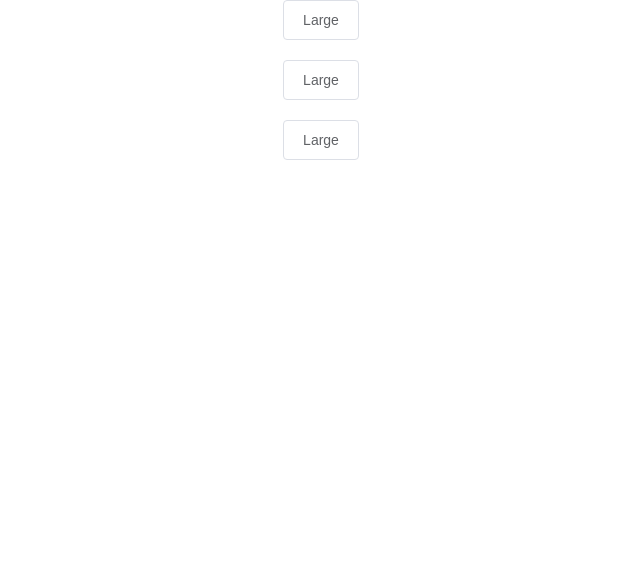
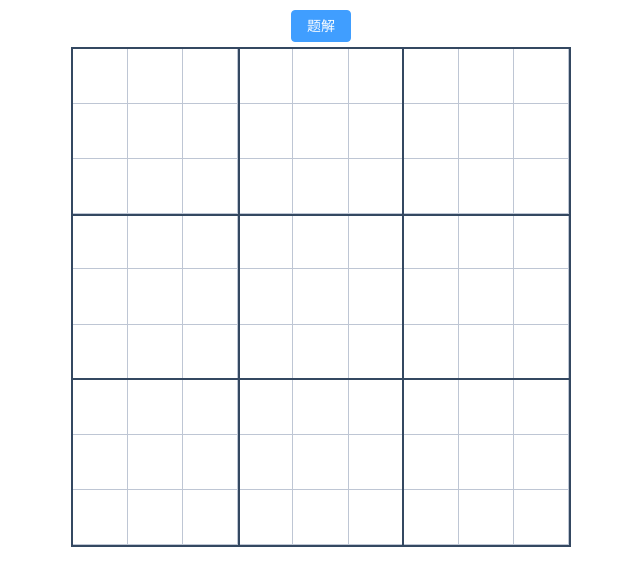
Before and after one commit to Hicircum/sudoku-vue, a Vue app in the folder sudoku/: page /solver in a window 1280 px wide. Shown: the top 586 px of the page, without its empty margins (319-959 px from the left). Built offline with nearby package versions, Linux system fonts and the light colour scheme.

Commit message:
feat: get answer for user input

```diff
--- a/sudoku/src/components/Sudoku.vue
+++ b/sudoku/src/components/Sudoku.vue
@@ -1,4 +1,7 @@
 <template>
+    <div class="sovle" v-if="isSovler">
+        <el-button type="primary" @click="getAns">题解</el-button>
+    </div>
     <div class="game-warp">
       <div class="game-board">
         <div class="game-inner">
@@ -34,7 +37,8 @@ import { ref, watch } from 'vue'
 import SudokuCell from './SudokuCell.vue'
 
 const props = defineProps({
-    problem: Array
+    problem: Array,
+    isSovler: Boolean
 })
 
 const hoverCell = ref({
@@ -112,6 +116,42 @@ function handleDigit(x, row, col) {
     }
     return props.problem[row][col]
 }
+
+// 求解用户输入
+function getAns(){
+    if(!props.isSovler){
+        return
+    }
+    const worker = new Worker(new URL('@/worker/sudoku.js', import.meta.url))
+    let boardStr = "";
+    for(let j = 0; j < 9; j++){
+        for(let k = 0; k < 9; k++){
+            if(userAnswer.value[j][k] === 0){
+                boardStr += "."
+            }else{
+                boardStr += userAnswer.value[j][k].toString();
+            }
+        }
+    }
+    worker.postMessage({"solve": true, "problem": boardStr})
+    worker.onmessage = (e) => {
+        const ans = e.data
+        console.log(ans)
+        for(let i = 0; i < 9; i++){
+            for(let j = 0; j < 9; j++){
+                userAnswer.value[i][j] = ans[1][i][j]
+            }
+        }
+    }
+    worker.onerror = (e) => {
+        ElNotification({
+            title: 'Error',
+            message: e.message,
+            type: 'error',
+        })
+    }
+}
+
 
 function isValid(row, col) {
     // 检查是否有重复数字，有则返回false
@@ -336,4 +376,10 @@ watch(userAnswer.value, () => {
   background-color: rgba(255, 255, 255, 0.5);
   z-index: 1;
 }
+
+.sovle{
+  display: flex;
+  justify-content: center;
+  margin-top: 10px;
+}
 </style>
--- a/sudoku/src/views/HomeView.vue
+++ b/sudoku/src/views/HomeView.vue
@@ -13,7 +13,7 @@
         :label="item" />
       </el-radio-group>
     </div>
-    <Sudoku :problem="problem"/>
+    <Sudoku :problem="problem" :isSovler="false"/>
   </div>
 </template>
 
@@ -110,6 +110,11 @@ function solveProblem() {
         problemList.value = temp;
         problemIndex.value = 1;
         problem.value = problemList.value[0]
+        ElNotification({
+        title: 'Success',
+        message: '以为您求解所有题目',
+        type: 'success',
+      })
       }
     }
     workers.push(worker)
--- a/sudoku/src/views/SolverView.vue
+++ b/sudoku/src/views/SolverView.vue
@@ -1,26 +1,23 @@
 <template>
-  <div class="actions">
-    <div class="btn">
-      <el-button size="large">Large</el-button>
-    </div>
-    <div class="btn">
-      <el-button size="large">Large</el-button>
-    </div>
-    <div class="btn">
-      <el-button size="large">Large</el-button>
-    </div>
-  </div>
+  <Sudoku :problem="problem" :is-sovler="true" />
 </template>
 
+<script setup>
+import { ref } from 'vue';
+import Sudoku from '../components/Sudoku.vue';
+const problem = ref([
+  [0,0,0,0,0,0,0,0,0],
+  [0,0,0,0,0,0,0,0,0],
+  [0,0,0,0,0,0,0,0,0],
+  [0,0,0,0,0,0,0,0,0],
+  [0,0,0,0,0,0,0,0,0],
+  [0,0,0,0,0,0,0,0,0],
+  [0,0,0,0,0,0,0,0,0],
+  [0,0,0,0,0,0,0,0,0],
+  [0,0,0,0,0,0,0,0,0]
+])
+</script>
+
 <style lang="less" scoped>
-.actions {
-  display: flex;
-  justify-content: center;
-  flex-direction: column;
-  height: 100%;
-  .btn{
-    text-align: center;
-    margin-bottom: 20px;
-  }
-}
+
 </style>
```
